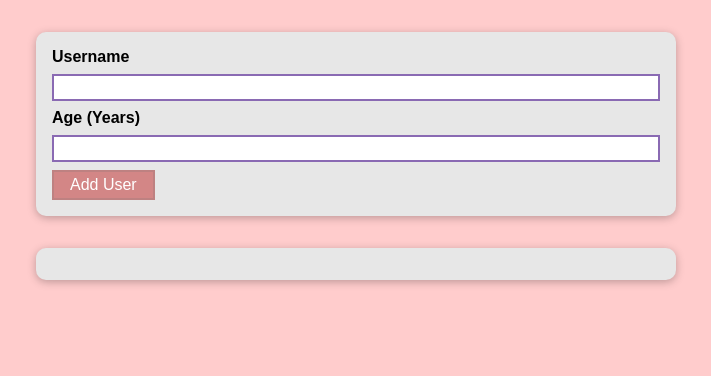
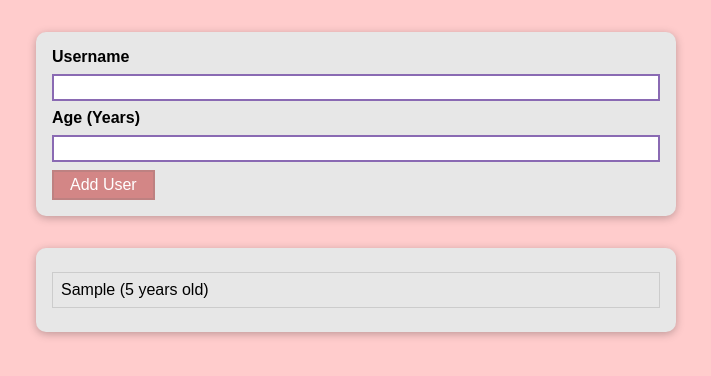
Before and after one commit to shashwat128/Learning-Reactjs, a React (Create React App) app in the folder Standard Approach/Section 8 - Time to practice A complete Practice project/: page / in a window 1280 px wide. Both pictures are taken after typing "Sample", "5" into the empty fields and a click on the button "Add User". Shown: the top 376 px of the page, without its empty margins (284-995 px from the left). Built offline with nearby package versions, Linux system fonts and the light colour scheme.

Commit message:
Managing a List Of Users via State

```diff
--- a/Standard Approach/Section 8 - Time to practice A complete Practice project/src/App.js
+++ b/Standard Approach/Section 8 - Time to practice A complete Practice project/src/App.js
@@ -1,13 +1,24 @@
-import React from "react";
+import React, { useState } from "react";
 
 import AddUser from "./components/Users/AddUser";
 import UserList from "./components/Users/UsersList";
 
 function App() {
+  const [usersList, setUsersList] = useState([]);
+
+  const addUserHandler = (uName, uAge) => {
+    setUsersList((prevUsersList) => {
+      return [
+        ...prevUsersList,
+        { name: uName, age: uAge, id: Math.random().toString() },
+      ];
+    });
+  };
+
   return (
     <div>
-      <AddUser />
-      <UserList users={[]} />
+      <AddUser onAddUser={addUserHandler} />
+      <UserList users={usersList} />
     </div>
   );
 }
--- a/Standard Approach/Section 8 - Time to practice A complete Practice project/src/components/Users/AddUser.js
+++ b/Standard Approach/Section 8 - Time to practice A complete Practice project/src/components/Users/AddUser.js
@@ -22,7 +22,7 @@
     }
 
     event.preventDefault();
-    console.log(enteredUsername, enteredAge);
+    props.onAddUser(enteredUsername, enteredAge);
     setEnteredUsername("");
     setEnteredAge("");
   };
--- a/Standard Approach/Section 8 - Time to practice A complete Practice project/src/components/Users/UsersList.js
+++ b/Standard Approach/Section 8 - Time to practice A complete Practice project/src/components/Users/UsersList.js
@@ -8,7 +8,7 @@
     <Card className={classes.users}>
       <ul>
         {props.users.map((user) => (
-          <li>
+          <li key={user.id}>
             {user.name} ({user.age} years old)
           </li>
         ))}
```
